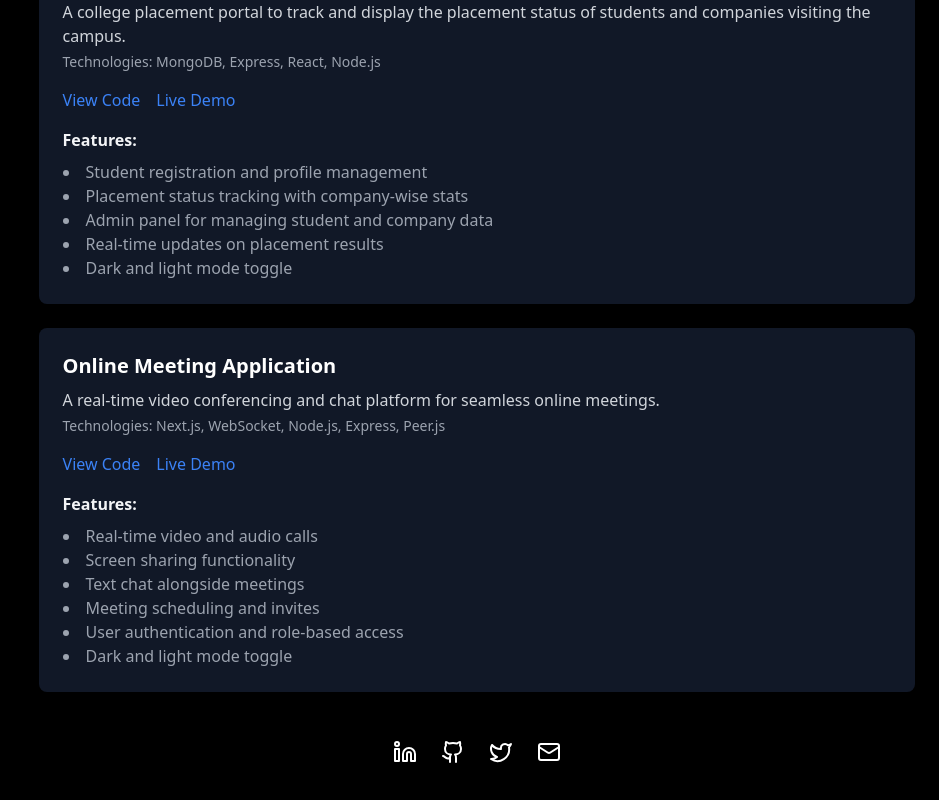
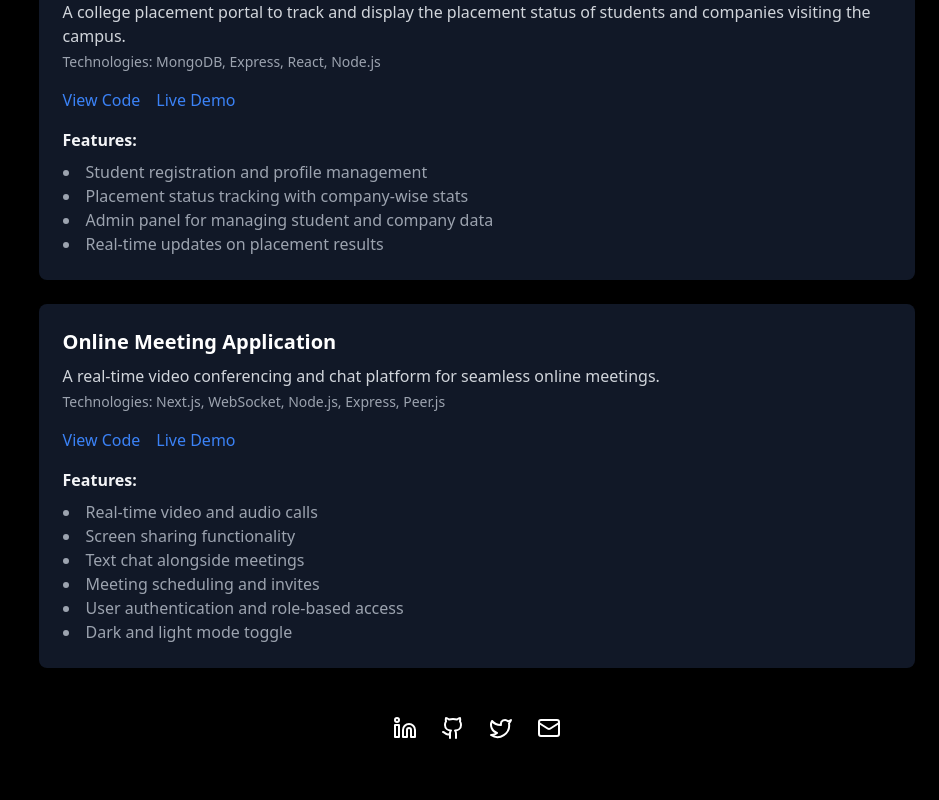
Before and after one commit to priyanshu-101/About, a React (Vite) app: page /about in a window 1280 px wide. Shown: the part 2128-2928 px from the top of the page, without its empty margins (341-1280 px from the left). Built offline with nearby package versions, Linux system fonts and the light colour scheme; no server answers.

Commit message:
minor fix

```diff
--- a/dev-dist/sw.js
+++ b/dev-dist/sw.js
@@ -82,7 +82,7 @@ define(['./workbox-54d0af47'], (function (workbox) { 'use strict';
     "revision": "3ca0b8505b4bec776b69afdba2768812"
   }, {
     "url": "index.html",
-    "revision": "0.b3tpn1no3g"
+    "revision": "0.nf0tfnsncu"
   }], {});
   workbox.cleanupOutdatedCaches();
   workbox.registerRoute(new workbox.NavigationRoute(workbox.createHandlerBoundToURL("index.html"), {
--- a/src/data/Project.js
+++ b/src/data/Project.js
@@ -40,7 +40,6 @@ export const project = [
       "Placement status tracking with company-wise stats",
       "Admin panel for managing student and company data",
       "Real-time updates on placement results",
-      "Dark and light mode toggle"
     ]
   },
 
```
